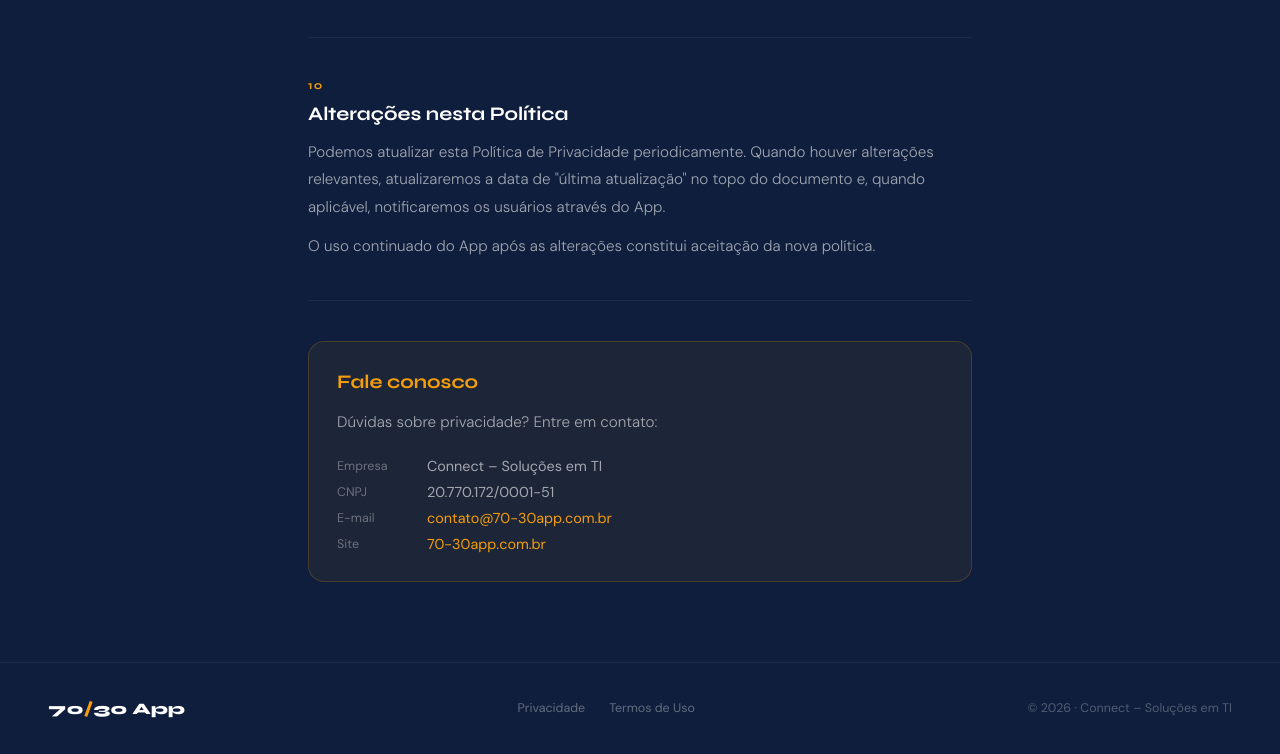
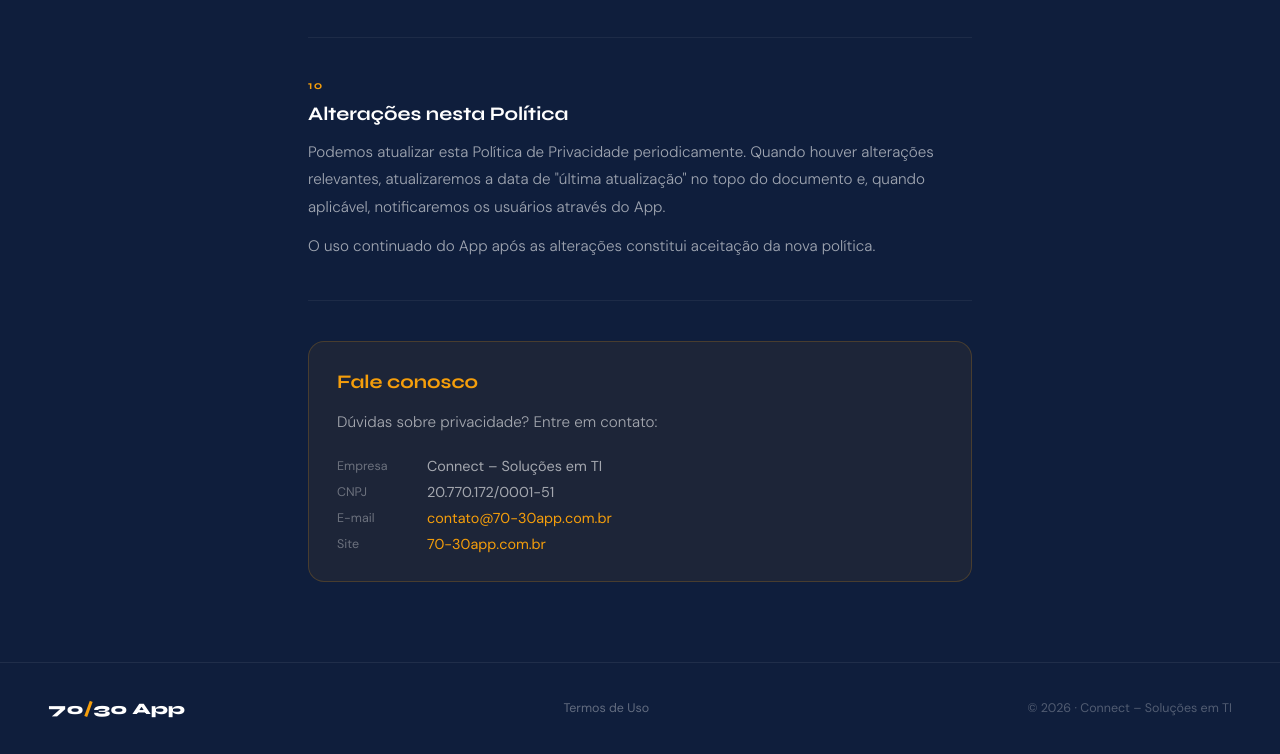
Before and after one commit to B16-D4DDY/7030-app, a plain HTML site: page privacidade.html in a window 1280 px wide. Shown: the part 4537-5291 px from the top of the page. Drawn offline with Linux system fonts and the light colour scheme.

Commit message:
Remove privacy link from footer
Removed the link to the privacy policy in the footer.

```diff
--- a/privacidade.html
+++ b/privacidade.html
@@ -280,7 +280,6 @@
 <footer>
   <div class="footer-logo">70<span>/</span>30 App</div>
   <div class="footer-links">
-    <a href="/privacidade.html">Privacidade</a>
     <a href="/termos.html">Termos de Uso</a>
   </div>
   <div class="footer-note">© 2026 · Connect – Soluções em TI</div>
```
